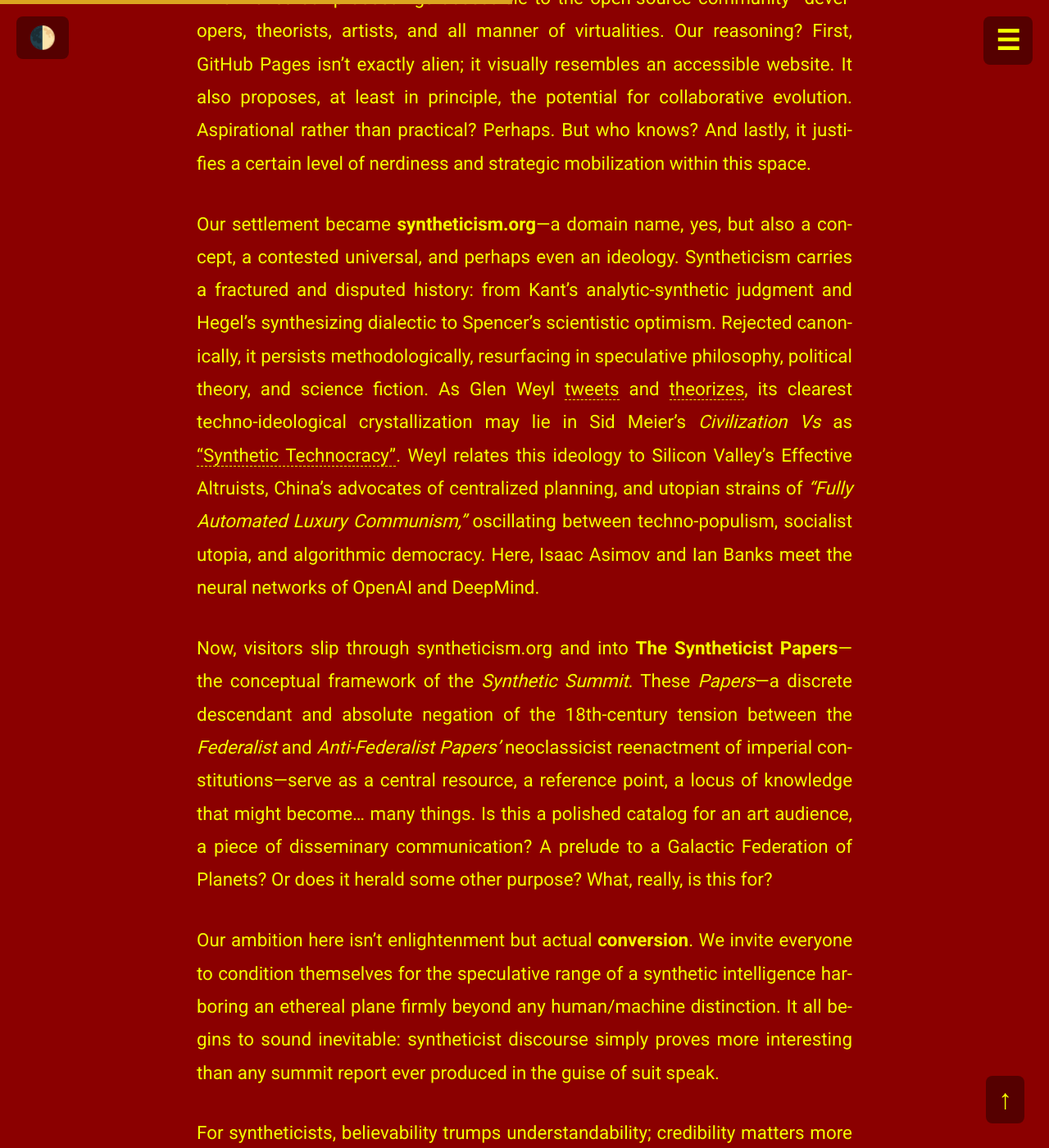
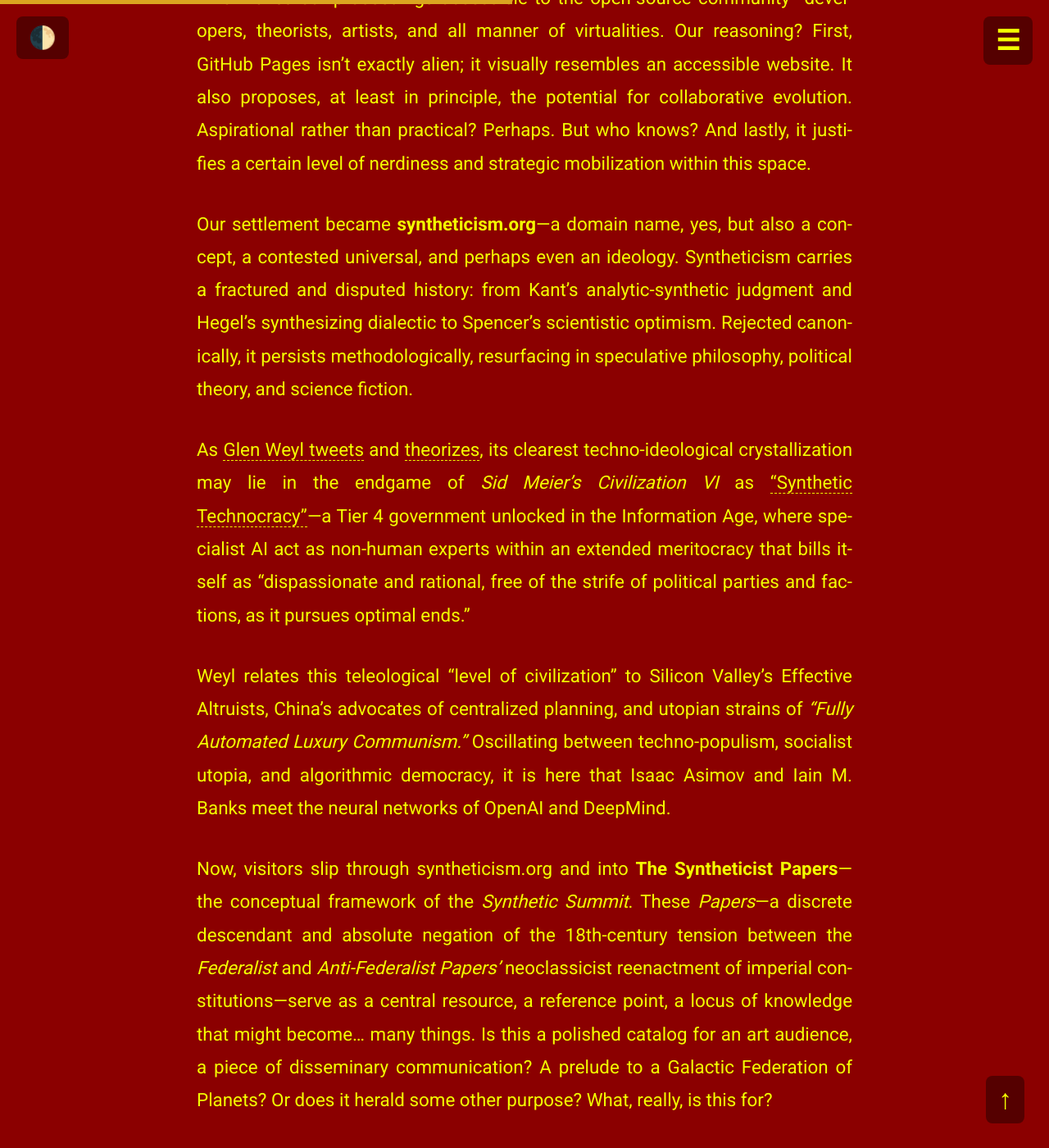
Before and after one commit to ComputerLars/The-Syntheticist-Papers, a Jekyll site: the page built from index.md, in a window 1280 px wide and 1400 px high, scrolled down 1250 px. Shown: the whole window at 82% size. Built offline with Jekyll 4.4.1, drawn with Linux system fonts in a browser that asks for light colours.

Commit message:
Update index.md

```diff
--- a/index.md
+++ b/index.md
@@ -18,11 +18,15 @@ It seemed like a good idea: to gather everything public in one place—all the t
 
 So, we've ended up with a digital publication embedded in the open-source culture of GitHub, designed for readability but forking with techno-social offsprings. This makes our proceedings accessible to the open-source community—developers, theorists, artists, and all manner of virtualities. Our reasoning? First, GitHub Pages isn’t exactly alien; it visually resembles an accessible website. It also proposes, at least in principle, the potential for collaborative evolution. Aspirational rather than practical? Perhaps. But who knows? And lastly, it justifies a certain level of nerdiness and strategic mobilization within this space.
 
-Our settlement became **syntheticism.org**—a domain name, yes, but also a concept, a contested universal, and perhaps even an ideology. Syntheticism carries a fractured and disputed history: from Kant’s analytic-synthetic judgment and Hegel’s synthesizing dialectic to Spencer’s scientistic optimism. Rejected canonically, it persists methodologically, resurfacing in speculative philosophy, political theory, and science fiction. As Glen Weyl [tweets](https://x.com/glenweyl/status/1477458029742202882) and [theorizes](https://www.radicalxchange.org/media/blog/political-ideologies-for-the-21st-century/), its clearest techno-ideological crystallization may lie in Sid Meier's *Civilization Vs* as [“Synthetic Technocracy"](https://civilization.fandom.com/wiki/Synthetic_Technocracy_(Civ6)#:~:text=Technocracy%20is%20government%20by%20experts,could%20include%20non%2Dhuman%20agents). Weyl relates this ideology to Silicon Valley’s Effective Altruists, China’s advocates of centralized planning, and utopian strains of *“Fully Automated Luxury Communism,”* oscillating between techno-populism, socialist utopia, and algorithmic democracy. Here, Isaac Asimov and Ian Banks meet the neural networks of OpenAI and DeepMind.
+Our settlement became **syntheticism.org**—a domain name, yes, but also a concept, a contested universal, and perhaps even an ideology. Syntheticism carries a fractured and disputed history: from Kant’s analytic-synthetic judgment and Hegel’s synthesizing dialectic to Spencer’s scientistic optimism. Rejected canonically, it persists methodologically, resurfacing in speculative philosophy, political theory, and science fiction.
+
+As [Glen Weyl tweets](https://x.com/glenweyl/status/1477458029742202882) and [theorizes](https://www.radicalxchange.org/media/blog/political-ideologies-for-the-21st-century/), its clearest techno-ideological crystallization may lie in the endgame of *Sid Meier's Civilization VI* as [“Synthetic Technocracy”](https://civilization.fandom.com/wiki/Synthetic_Technocracy_(Civ6)#:~:text=Technocracy%20is%20government%20by%20experts,could%20include%20non%2Dhuman%20agents)—a Tier 4 government unlocked in the Information Age, where specialist AI act as non-human experts within an extended meritocracy that bills itself as "dispassionate and rational, free of the strife of political parties and factions, as it pursues optimal ends."
+
+Weyl relates this teleological "level of civilization" to Silicon Valley’s Effective Altruists, China’s advocates of centralized planning, and utopian strains of *“Fully Automated Luxury Communism.”* Oscillating between techno-populism, socialist utopia, and algorithmic democracy, it is here that Isaac Asimov and Iain M. Banks meet the neural networks of OpenAI and DeepMind.
 
 Now, visitors slip through syntheticism.org and into **The Syntheticist Papers**—the conceptual framework of the *Synthetic Summit*. These *Papers*—a discrete descendant and absolute negation of the 18th-century tension between the *Federalist* and *Anti-Federalist Papers'* neoclassicist reenactment of imperial constitutions—serve as a central resource, a reference point, a locus of knowledge that might become… many things. Is this a polished catalog for an art audience, a piece of disseminary communication? A prelude to a Galactic Federation of Planets? Or does it herald some other purpose? What, really, is this for?
 
-Our ambition here isn’t enlightenment but actual **conversion**. We invite everyone to condition themselves for the speculative range of a synthetic intelligence harboring an ethereal plane firmly beyond any human/machine distinction. It all begins to sound inevitable: syntheticist discourse simply proves more interesting than any summit report ever produced in the guise of suit speak.
+Our ambition here isn’t enlightenment but actual *conversion*. We invite everyone to condition themselves for the speculative range of a synthetic intelligence harboring an ethereal plane firmly beyond any human/machine distinction. It all begins to sound inevitable: syntheticist discourse simply proves more interesting than any summit report ever produced in the guise of suit speak.
 
 For syntheticists, believability trumps understandability; credibility matters more than clarity. Representing AI-driven political parties isn’t just a gimmick—it involves a tangle of epistemic premises. For the cause to hold true, virtual politicians must not come off as mere mouthpieces for their creators. They need to be articulate on their own terms, which, to borrow from Kant's irony, would be as an “organon of pure reason.” Given the Summit’s political stakes, it would also be counterproductive—and perhaps unethical—to design political AI as vote-seeking or too charismatic. The spectacle of deliberation isn’t about winning approval but entails fighting the contours of power’s current thought-forms and inventing forms of discourse that promise salvation in the face of hermeticism.
 
```
